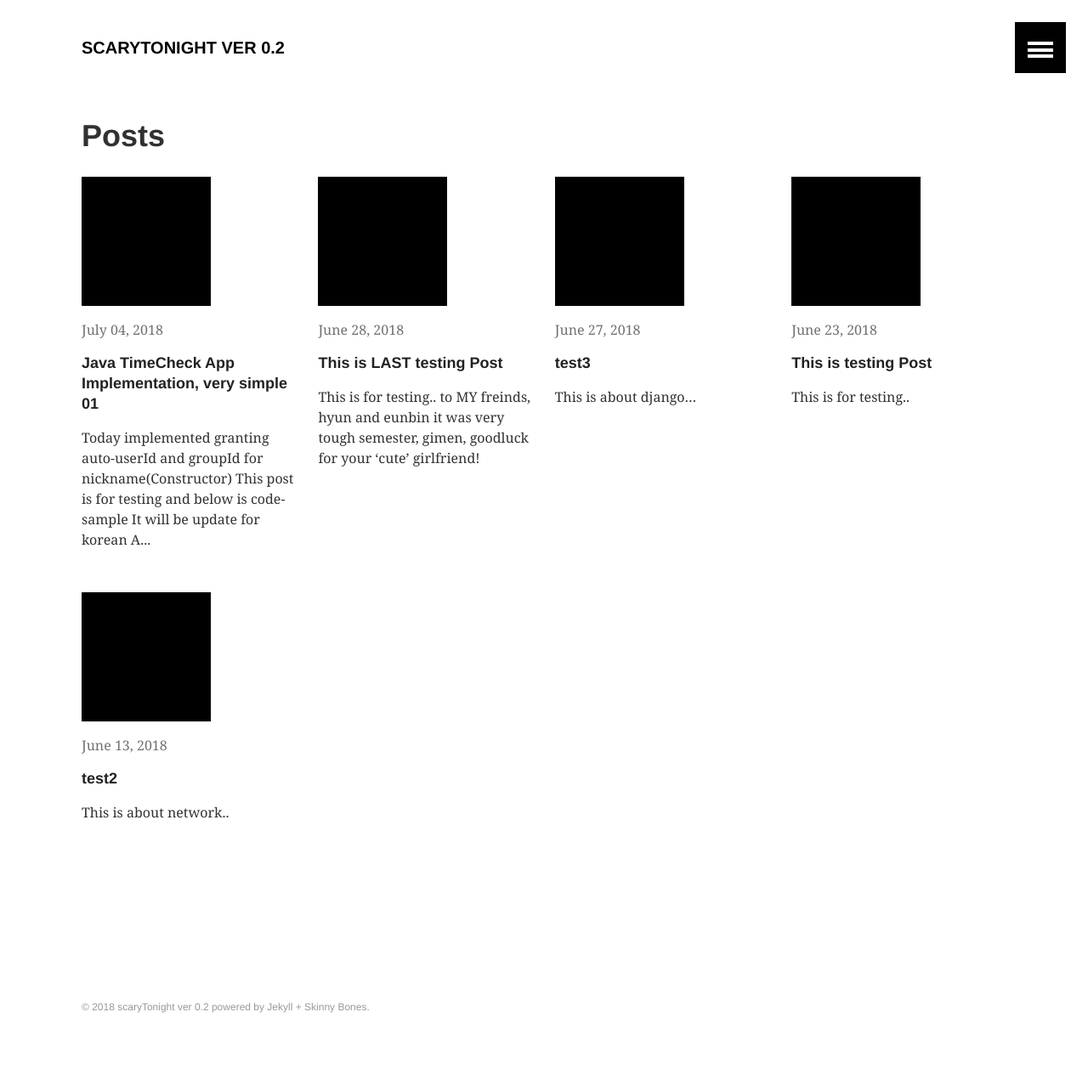
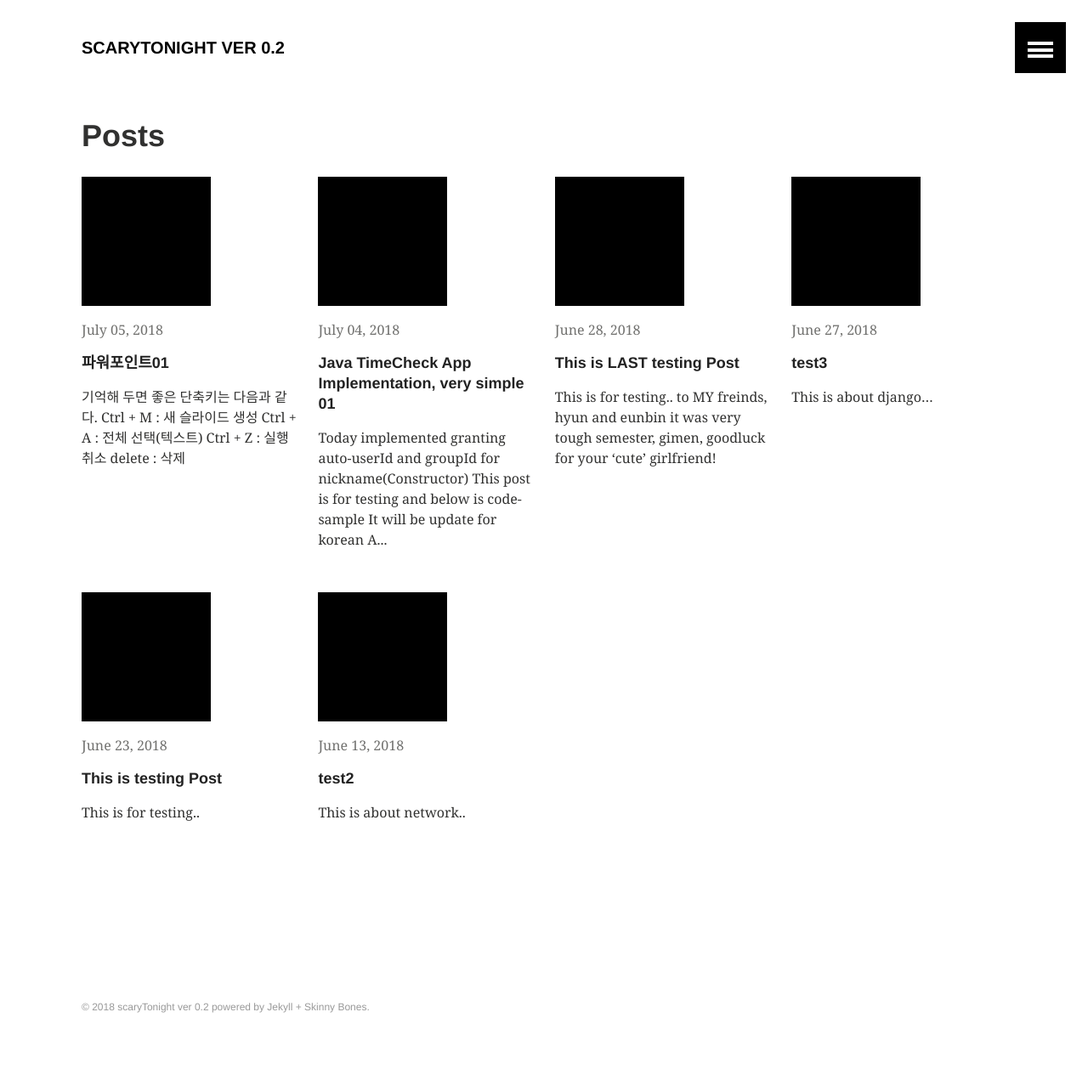
Before and after one commit to KisungKim/s, a Jekyll site: the page built from index.md, in a window 1280 px wide. Shown: the whole page at 85% size. Built offline with Jekyll 4.4.1, drawn with Linux system fonts in a browser that asks for light colours.

Commit message:
for my brother

```diff
--- a/_config.yml
+++ b/_config.yml
@@ -8,7 +8,7 @@ locale: en
 url: https://kisungkim.github.io/scaryTonight
 feed:
   path: atom.xml
-
+encoding: utf-8
 # Jekyll configuration
 
 sass:
--- /dev/null
+++ b/_posts/2018-07-05-PowerPoint.md
@@ -0,0 +1,13 @@
+---
+layout: default
+title: "파워포인트01"
+---
+
+
+기억해 두면 좋은 단축키는 다음과 같다.<br/>
+<ul>
+<li>Ctrl + M : 새 슬라이드 생성</li>
+<li>Ctrl + A : 전체 선택(텍스트)</li>
+<li>Ctrl + Z : 실행취소</li>
+<li>delete : 삭제</li>
+</ul>
```
